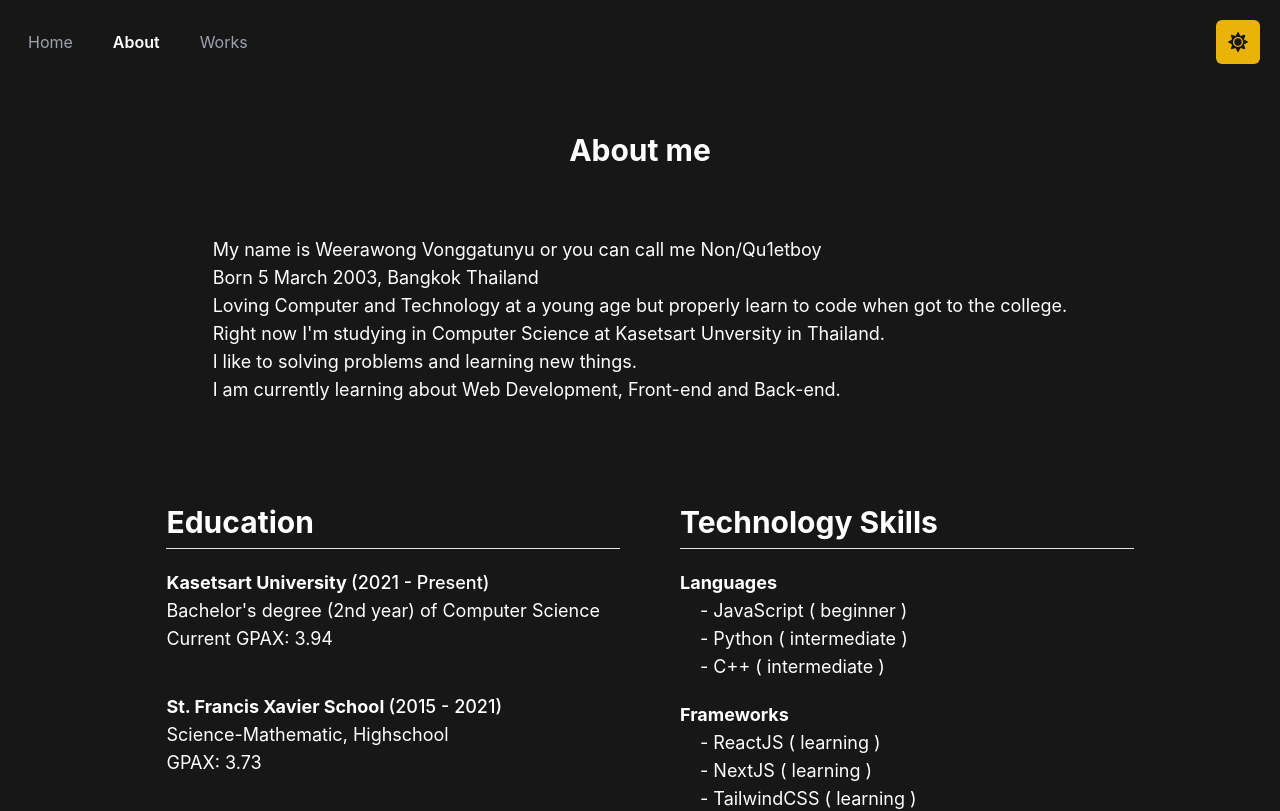
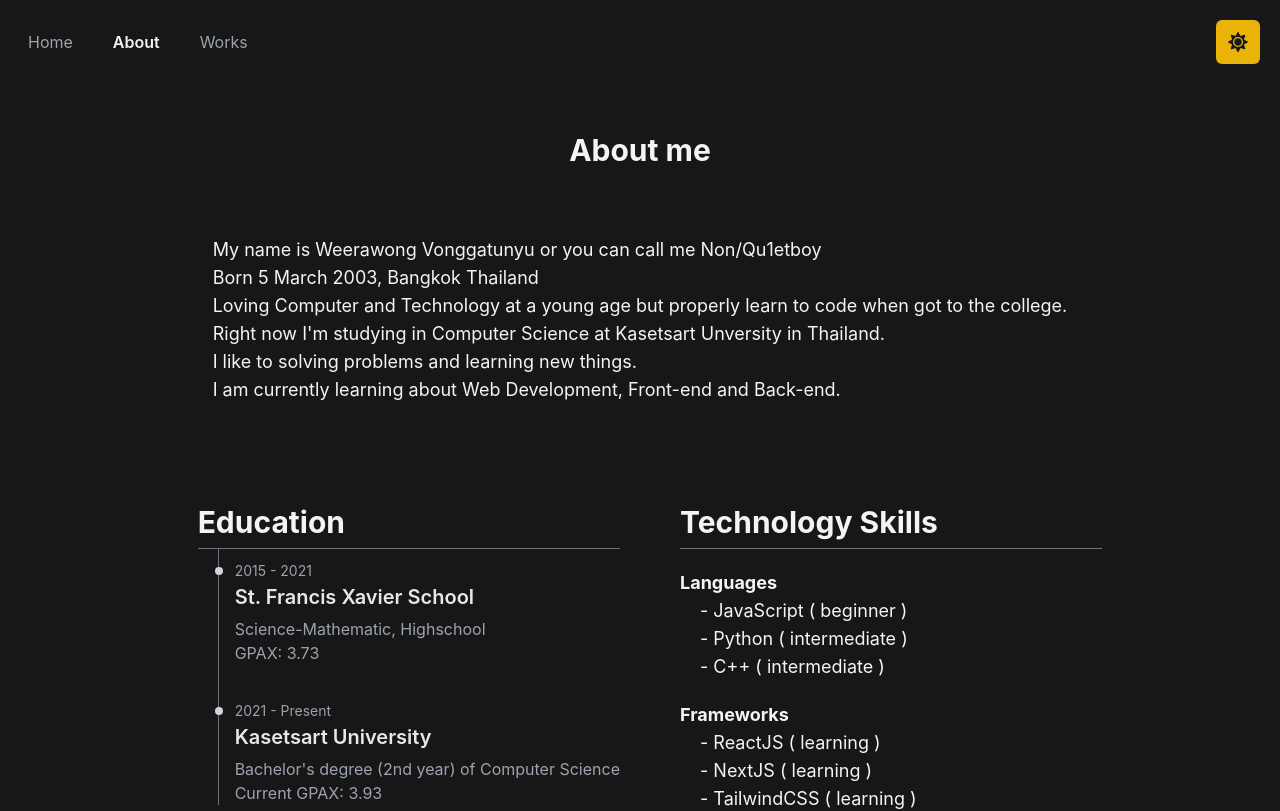
Before and after one commit to Qu1etboy/portfolio, a Next.js app: page /about in a window 1280 px wide. Shown: the top 811 px of the page. Built offline with nearby package versions, Linux system fonts and the light colour scheme.

Commit message:
Change education from list to timeline

```diff
--- a/components/Container.js
+++ b/components/Container.js
@@ -22,7 +22,7 @@ const Container = (props) => {
         <meta name="author" content={meta.author} />
         <title>{meta.title}</title>
       </Head>
-      <div className="flex flex-col min-h-screen relative text-black dark:text-white">
+      <div className="flex flex-col min-h-screen relative text-gray-900 dark:text-gray-100">
         <Navbar />
         {children}
         <Footer />
--- /dev/null
+++ b/components/Timeline.js
@@ -0,0 +1,40 @@
+const TimeLineItem = ({ date, title, info, gpa }) => {
+  return (
+    <li>
+      <div class="flex flex-start items-center pt-3">
+        <div class="bg-gray-300 w-2 h-2 rounded-full -ml-1 mr-3"></div>
+        <p class="text-gray-500 dark:text-gray-400 text-sm">{date}</p>
+      </div>
+      <div class="mt-0.5 ml-4 mb-6">
+        <h4 class="text-gray-800 dark:text-gray-200 font-semibold text-xl mb-1.5">
+          {title}
+        </h4>
+        <p class="text-gray-500 dark:text-gray-400 mb-3">
+          {info} <br />
+          {gpa}
+        </p>
+      </div>
+    </li>
+  );
+};
+
+const Timeline = () => {
+  return (
+    <ol class="border-l border-gray-300 dark:border-gray-500 ml-0 md:ml-10">
+      <TimeLineItem
+        date="2015 - 2021"
+        title="St. Francis Xavier School"
+        info="Science-Mathematic, Highschool"
+        gpa="GPAX: 3.73"
+      />
+      <TimeLineItem
+        date="2021 - Present"
+        title="Kasetsart University"
+        info="Bachelor's degree (2nd year) of Computer Science"
+        gpa="Current GPAX: 3.93"
+      />
+    </ol>
+  );
+};
+
+export default Timeline;
--- a/pages/about.js
+++ b/pages/about.js
@@ -1,11 +1,12 @@
 import { FadeIn } from "../components/Animations";
 import Container from "../components/Container";
+import Timeline from "../components/Timeline";
 
 const About = () => {
   return (
     <Container title="About - Qu1etboy">
       <FadeIn>
-        <div className="flex flex-col justify-center items-center mt-12">
+        <div className="container mx-auto flex flex-col justify-center items-center mt-12">
           <h1 className="text-3xl font-bold mb-12">About me</h1>
           <div className="text-lg p-5">
             <p>
@@ -28,10 +29,11 @@ const About = () => {
           </div>
           <div className="grid grid-cols-1 md:grid-cols-2 gap-10 mt-20 mb-32">
             <div>
-              <h1 className="ml-5 text-3xl font-bold border-b pb-2">
+              <h1 className="ml-5 text-3xl font-bold border-b dark:border-gray-500 border-gray-300 pb-2">
                 Education
               </h1>
-              <ul className="text-lg">
+              <Timeline />
+              {/* <ul className="text-lg">
                 <li className="p-5">
                   <h1 className="font-bold">
                     Kasetsart University{" "}
@@ -48,10 +50,10 @@ const About = () => {
                   <p>Science-Mathematic, Highschool</p>
                   <p>GPAX: 3.73</p>
                 </li>
-              </ul>
+              </ul> */}
             </div>
             <div>
-              <h1 className="ml-5 text-3xl font-bold border-b pb-2">
+              <h1 className="ml-5 text-3xl font-bold border-b dark:border-gray-500 border-gray-300 pb-2">
                 Technology Skills
               </h1>
               <ul className="text-lg p-5">
```
